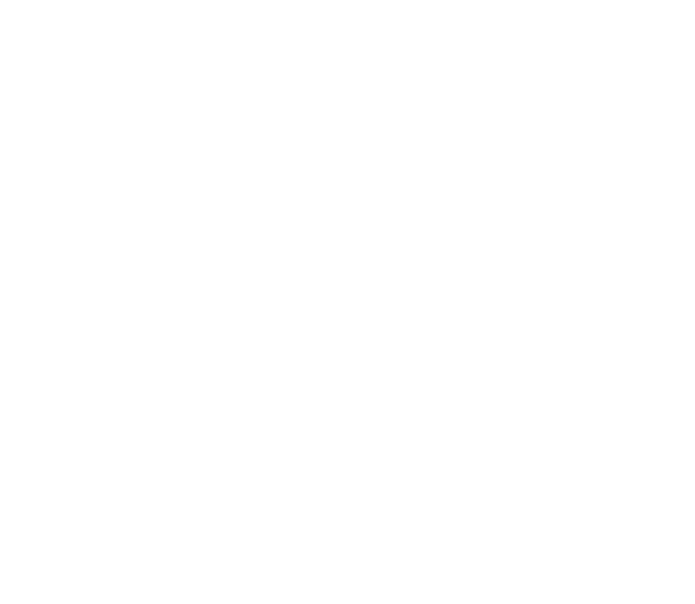
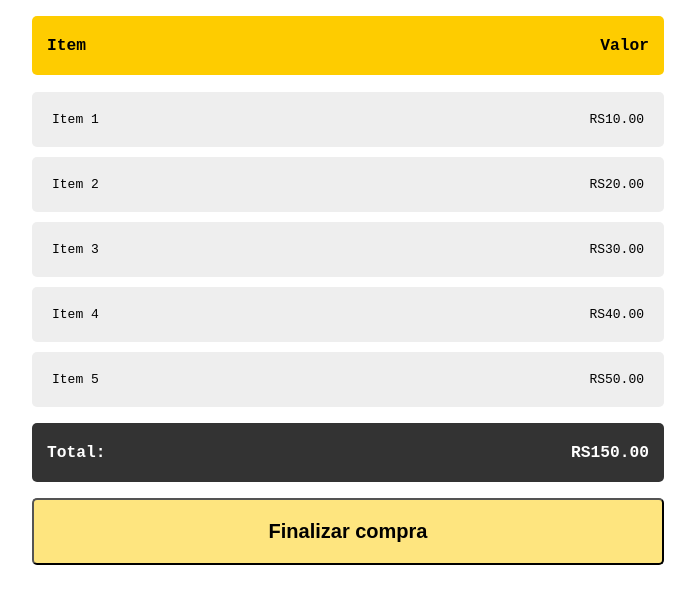
Before and after one commit to Kenzie-Academy-Brasil-Developers/m1-entrega-carrinho-de-compras-zkayan, a plain HTML site: page index.html in a window 1280 px wide. Shown: the whole page, without its empty margins (292-987 px from the left). Drawn offline with Linux system fonts and the light colour scheme.

Commit message:
Atividade realizada

```diff
--- a/index.css
+++ b/index.css
@@ -0,0 +1,48 @@
+main{
+    width: 50%;
+    margin: auto;
+    font-family: monospace;
+}
+
+.header-section p, .footer-section p, button.finish-button{
+    padding: 20px 15px;
+    border-radius: 5px;
+    font-weight: bold;
+    font-size: 1.25em;
+}
+
+.header-section p{
+    background-color: #fecc00;
+}
+
+.footer-section p{
+    background-color: #333;
+    color: #fff;
+}
+
+.list{
+    padding: 0px;
+}
+
+.list li{
+    list-style: none;
+    padding: 20px;
+    background-color: #eee;
+    margin-bottom: 10px;
+    border-radius: 5px;
+}
+
+button.finish-button{
+    width: 100%;
+    background-color: #FEE57F;
+    transition: 0.5s;
+    cursor: pointer;
+}
+
+button.finish-button:hover{
+    background-color: #e4b700;
+}
+
+.f-right{
+    float: right;
+}
--- a/index.html
+++ b/index.html
@@ -1,5 +1,5 @@
 <!DOCTYPE html>
-<html lang="en">
+<html lang="pt-BR">
 <head>
     <meta charset="UTF-8">
     <meta http-equiv="X-UA-Compatible" content="IE=edge">
--- a/index.js
+++ b/index.js
@@ -1,7 +1,89 @@
 const productsCart = [
     {
         id: 1,
-        name: "",
-        price: 0.00
-    }
+        name: "Item 1",
+        price: 10.00
+    },
+    {
+        id: 2,
+        name: "Item 2",
+        price: 20.00
+    },
+    {
+        id: 3,
+        name: "Item 3",
+        price: 30.00
+    },
+    {
+        id: 4,
+        name: "Item 4",
+        price: 40.00
+    },
+    {
+        id: 5,
+        name: "Item 5",
+        price: 50.00
+    },
 ]
+
+let soma = 0;
+
+const body = document.body;
+const main = document.createElement("main");
+const headerSection = document.createElement("section");
+const ul = document.createElement("ul");
+
+body.appendChild(main);
+
+main.appendChild(headerSection);
+
+let itemLabel = document.createElement("p");
+let valorLabel = document.createElement("span");
+
+valorLabel.classList.add("f-right");
+itemLabel.innerText = "Item";
+valorLabel.innerText = "Valor";
+itemLabel.appendChild(valorLabel);
+
+headerSection.appendChild(itemLabel);
+headerSection.classList.add("header-section");
+
+main.appendChild(ul);
+ul.classList.add("list");
+
+productsCart.forEach(prod => {
+    let li = document.createElement("li");
+
+    let price = document.createElement("span");
+
+    price.classList.add('f-right');
+    li.innerText = prod.name;
+    price.innerText = `RS${prod.price.toFixed(2)}`;
+
+    li.appendChild(price);
+
+    ul.appendChild(li)
+
+    soma += prod.price;
+});
+
+const footerSection = document.createElement("section");
+main.appendChild(footerSection);
+
+let total = document.createElement("p");
+let totalSoma = document.createElement("span");
+
+totalSoma.classList.add("f-right");
+total.innerText = "Total:";
+totalSoma.innerText = `RS${soma.toFixed(2)}`;
+total.appendChild(totalSoma);
+
+footerSection.appendChild(total);
+footerSection.classList.add("footer-section");
+
+btn = document.createElement("button");
+
+btn.innerText = "Finalizar compra";
+btn.classList.add("finish-button");
+
+footerSection.appendChild(btn);
```
